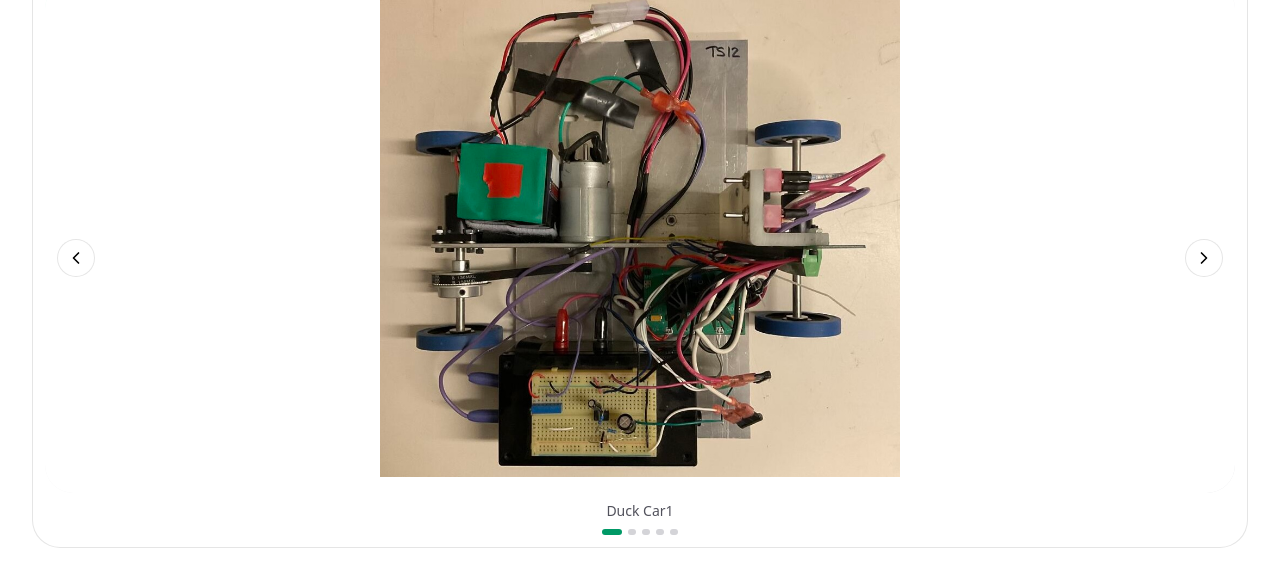
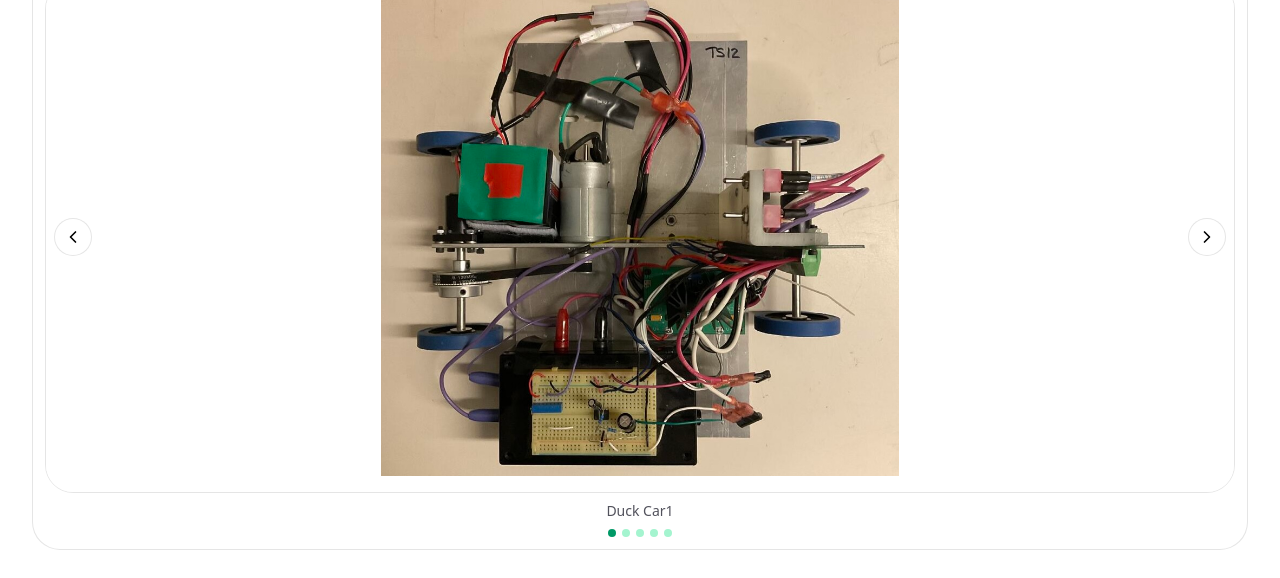
Before and after one commit to therealMichaelD/Michael-portfolio, a React (Vite) app: page /projects/duckcar in a window 1280 px wide. Shown: the part 363-941 px from the top of the page. Built offline with nearby package versions, Linux system fonts and the light colour scheme.

Commit message:
fire tornadoes and videos for carousel

```diff
--- a/src/components/common/Carousel.jsx
+++ b/src/components/common/Carousel.jsx
@@ -1,123 +1,116 @@
 // src/components/common/Carousel.jsx
-// Carousel with arrows, dots, keyboard + touch and robust image sizing.
-// Key differences from the previous version:
-// - Height-based viewport (stable across slides)
-// - Slides use flex-center
-// - <img> uses w-auto h-auto + max-w/max-h + object-contain/scale-down
-//   so portrait/landscape/small images all render fully without cropping.
-
-import React, { useEffect, useRef, useState } from 'react'
+import React, { useEffect, useMemo, useState, useCallback } from 'react'
 import { ChevronLeft, ChevronRight } from 'lucide-react'
 
+/**
+ * Media-aware Carousel (images + videos)
+ *
+ * Props:
+ * - images: Array<{ src: string, caption?: string, type?: 'image'|'video', poster?: string, loop?: boolean, muted?: boolean, autoplay?: boolean }>
+ * - viewportClass: Tailwind class for the viewer height (e.g., "h-[56vh] sm:h-[64vh]")
+ * - padClass: padding around media (e.g., "p-3 sm:p-4")
+ * - canvasBgClass: background behind media (e.g., "bg-white")
+ * - fit: 'contain' | 'cover' | 'scale-down'  (applies to both image & video)
+ * - showCaption (bool)
+ * - showDots (bool)
+ */
 export default function Carousel({
   images = [],
-  viewportClass = 'h-[56vh] sm:h-[64vh] max-h-[780px]', // tweak if you want taller/shorter
-  fit = 'contain',              // 'contain' (default), 'scale-down' (never upscale), or 'cover'
-  className = '',
-  startIndex = 0,
+  viewportClass = 'h-[56vh] sm:h-[64vh]',
+  padClass = 'p-3 sm:p-4',
+  canvasBgClass = 'bg-white',
+  fit = 'contain',
+  showCaption = true,
   showDots = true,
-  showCaption = true,
-  padClass = 'p-3 sm:p-4',      // whitespace frame around the image
-  canvasBgClass = 'bg-white',   // background behind image (try 'bg-zinc-50' if you prefer)
 }) {
-  const len = images.length
-  if (!len) return null
+  const [index, setIndex] = useState(0)
 
-  const [idx, setIdx] = useState(Math.min(Math.max(0, startIndex), len - 1))
-  const go = (n) => setIdx((i) => (i + n + len) % len)
-  const to = (n) => setIdx(((n % len) + len) % len)
+  // Detect media type by extension if not provided
+  const media = useMemo(() => {
+    const isVideoExt = (src = '') =>
+      /\.(mp4|webm|ogg|mov)$/i.test(src.split('?')[0] || '')
+    return (images || [])
+      .filter(Boolean)
+      .map(item => {
+        const type = item.type || (isVideoExt(item.src) ? 'video' : 'image')
+        return { ...item, type }
+      })
+  }, [images])
 
-  // Keyboard nav
+  const count = media.length
+  const clamp = useCallback((i) => {
+    if (!count) return 0
+    const m = ((i % count) + count) % count
+    return m
+  }, [count])
+
+  const prev = useCallback(() => setIndex(i => clamp(i - 1)), [clamp])
+  const next = useCallback(() => setIndex(i => clamp(i + 1)), [clamp])
+
+  // Keyboard navigation
   useEffect(() => {
     const onKey = (e) => {
-      if (e.key === 'ArrowLeft') go(-1)
-      if (e.key === 'ArrowRight') go(1)
+      if (e.key === 'ArrowLeft') prev()
+      if (e.key === 'ArrowRight') next()
     }
     window.addEventListener('keydown', onKey)
     return () => window.removeEventListener('keydown', onKey)
-  }, [len])
+  }, [prev, next])
 
-  // Touch swipe
-  const touchStartX = useRef(0)
-  const onTouchStart = (e) => (touchStartX.current = e.touches[0].clientX)
-  const onTouchEnd = (e) => {
-    const dx = (e.changedTouches?.[0]?.clientX ?? touchStartX.current) - touchStartX.current
-    if (Math.abs(dx) > 40) dx < 0 ? go(1) : go(-1)
-  }
+  if (!count) return null
 
-  // Fit classes
+  // Common object-fit class
   const fitClass =
-    fit === 'cover'
-      ? 'object-cover'
-      : fit === 'scale-down'
-      ? 'object-scale-down' // never upscale
-      : 'object-contain'    // default: fit inside (can upscale within bounds)
+    fit === 'cover' ? 'object-cover' :
+    fit === 'scale-down' ? 'object-scale-down' :
+    'object-contain' // default 'contain'
+
+  const current = media[index]
 
   return (
-    <div className={`relative w-full ${className}`} aria-roledescription="carousel">
-      {/* Viewport */}
-      <div className={`overflow-hidden rounded-[28px] ${viewportClass} bg-gradient-to-br from-emerald-50 via-zinc-100 to-zinc-200`}>
-        {/* Track */}
-        <div
-          className="h-full w-full flex transition-transform duration-500"
-          style={{ transform: `translateX(-${idx * 100}%)` }}
-          onTouchStart={onTouchStart}
-          onTouchEnd={onTouchEnd}
-        >
-          {images.map((im, i) => (
-            // Each slide fills the viewport and centers its content
-            <div key={i} className={`w-full h-full shrink-0 flex items-center justify-center ${canvasBgClass} ${padClass}`}>
-              <img
-                src={im.src}
-                alt={im.caption || `image-${i}`}
-                loading="lazy"
-                decoding="async"
-                draggable={false}
-                // IMPORTANT: let the image size itself naturally, only cap it.
-                className={`w-auto h-auto max-w-full max-h-full ${fitClass}`}
-                onError={(e) => { e.currentTarget.style.display = 'none' }}
-              />
-            </div>
-          ))}
-        </div>
+    <div className="relative w-full select-none">
+      {/* Viewer */}
+      <div className={`relative w-full ${viewportClass} rounded-[28px] border border-black/10 overflow-hidden`}>
+        <div className={`absolute inset-0 ${canvasBgClass} flex items-center justify-center ${padClass}`}>
+          {/* Single visible slide (keeps it lightweight) */}
+          <Slide item={current} fitClass={fitClass} />
         </div>
 
-      {/* Arrows */}
-      {len > 1 && (
+        {/* Nav arrows */}
+        {count > 1 && (
           <>
             <button
-            type="button"
-            aria-label="Previous image"
-            onClick={() => go(-1)}
-            className="absolute left-3 top-1/2 -translate-y-1/2 grid place-items-center rounded-full bg-white/70 backdrop-blur p-2 border border-black/10 hover:bg-white focus:outline-none focus:ring-2 focus:ring-emerald-500"
+              onClick={prev}
+              aria-label="Previous"
+              className="absolute left-2 top-1/2 -translate-y-1/2 rounded-full border border-black/10 bg-white/80 backdrop-blur px-2 py-2 hover:bg-white focus:outline-none focus:ring-2 focus:ring-emerald-500"
             >
               <ChevronLeft className="w-5 h-5" />
             </button>
             <button
-            type="button"
-            aria-label="Next image"
-            onClick={() => go(1)}
-            className="absolute right-3 top-1/2 -translate-y-1/2 grid place-items-center rounded-full bg-white/70 backdrop-blur p-2 border border-black/10 hover:bg-white focus:outline-none focus:ring-2 focus:ring-emerald-500"
+              onClick={next}
+              aria-label="Next"
+              className="absolute right-2 top-1/2 -translate-y-1/2 rounded-full border border-black/10 bg-white/80 backdrop-blur px-2 py-2 hover:bg-white focus:outline-none focus:ring-2 focus:ring-emerald-500"
             >
               <ChevronRight className="w-5 h-5" />
             </button>
           </>
         )}
+      </div>
 
       {/* Caption */}
-      {showCaption && images[idx]?.caption && (
-        <p className="mt-2 text-sm text-zinc-600 text-center">{images[idx].caption}</p>
+      {showCaption && current?.caption && (
+        <div className="mt-2 text-sm text-zinc-600 text-center">{current.caption}</div>
       )}
 
       {/* Dots */}
-      {showDots && len > 1 && (
+      {showDots && count > 1 && (
         <div className="mt-2 flex items-center justify-center gap-1.5">
-          {images.map((_, i) => (
+          {media.map((_, i) => (
             <button
               key={i}
+              onClick={() => setIndex(i)}
               aria-label={`Go to slide ${i + 1}`}
-              onClick={() => to(i)}
-              className={`h-1.5 rounded-full transition-all ${i === idx ? 'w-5 bg-emerald-600' : 'w-2 bg-zinc-300'}`}
+              className={`h-2 w-2 rounded-full ${i === index ? 'bg-emerald-600' : 'bg-emerald-200 hover:bg-emerald-300'}`}
             />
           ))}
         </div>
@@ -125,3 +118,45 @@ export default function Carousel({
     </div>
   )
 }
+
+/** One slide that knows how to render image OR video */
+function Slide({ item, fitClass }) {
+  if (!item?.src) return null
+
+  if (item.type === 'video') {
+    // Sensible defaults for inline playback on mobile
+    const {
+      poster,
+      autoplay = false, // keep off by default to avoid blocking
+      loop = true,
+      muted = true,     // mobile inline playback typically requires muted
+      controls = true,
+    } = item
+
+    return (
+      <video
+        className={`max-h-full max-w-full ${fitClass}`}
+        src={item.src}
+        poster={poster}
+        playsInline
+        controls={controls}
+        muted={muted}
+        loop={loop}
+        autoPlay={autoplay}
+        preload="metadata"
+      />
+    )
+  }
+
+  // Image (default)
+  return (
+    <img
+      src={item.src}
+      alt={item.caption || 'media'}
+      loading="lazy"
+      decoding="async"
+      className={`max-h-full max-w-full ${fitClass}`}
+      onError={(e) => { e.currentTarget.style.display = 'none' }}
+    />
+  )
+}
--- a/src/data/projects/duckcar.js
+++ b/src/data/projects/duckcar.js
@@ -64,7 +64,7 @@ const duckcar = {
 
       problem: 'The ENGS 26 final project tasked us with applying control theory to a physical system — either a duck car or an inverted pendulum. My team selected the duck car, whose goal was to autonomously drive forward and stop at a precise distance from a wall. The challenge was that the uncompensated system, while stable, had poor transient performance: a settling time of nearly 7 seconds and overshoot exceeding 25%, making it too slow and oscillatory for the required demo. The project demanded that we: Model the dynamics of the motor and sensor, Analyze system stability in both time and frequency domains, Set realistic design specifications (settling time, overshoot, margins, control effort), Design, implement, and test a compensator circuit that met these specifications.',
 
-      pdfUrl: '/Engs 26 Final report.pdf',
+      pdfUrl: '/Engs26Finalreport.pdf',
 
       collaborators: [
         {
--- a/src/data/projects/index.js
+++ b/src/data/projects/index.js
@@ -4,6 +4,7 @@ import duckcar from './duckcar'
 import multimeter from './multimeter'
 import wakelamp from './wakelamp'
 import finalThesis from './final-thesis'
+import fireTornadoes from './fire-tornadoes'
 
 
 export const PROJECTS = [
@@ -11,6 +12,7 @@ export const PROJECTS = [
   oscilloscope,
   duckcar,
   multimeter,
-  wakelamp,
-  finalThesis
+  finalThesis,
+  fireTornadoes,
+  wakelamp
 ]
```
Also changed, not shown: src/data/projects/fire-tornadoes.js (added, +111 -0 lines), 2 other files (tests, documents, lock files or other folders). Lines whose indentation alone changed are shown as unchanged.
